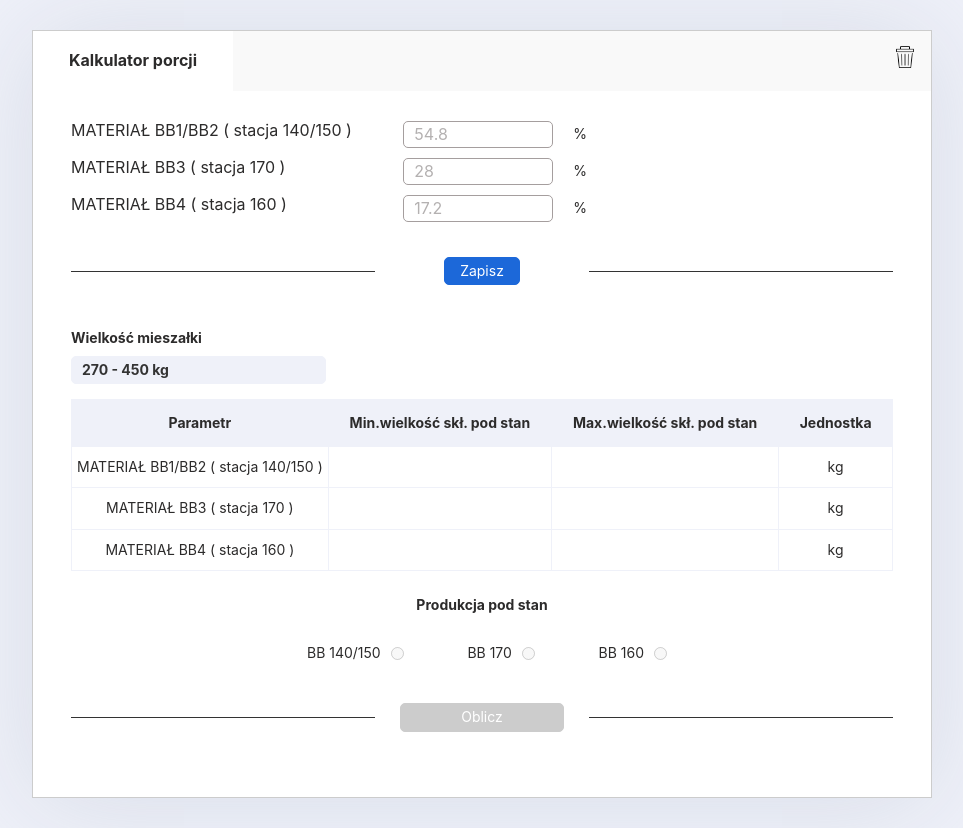
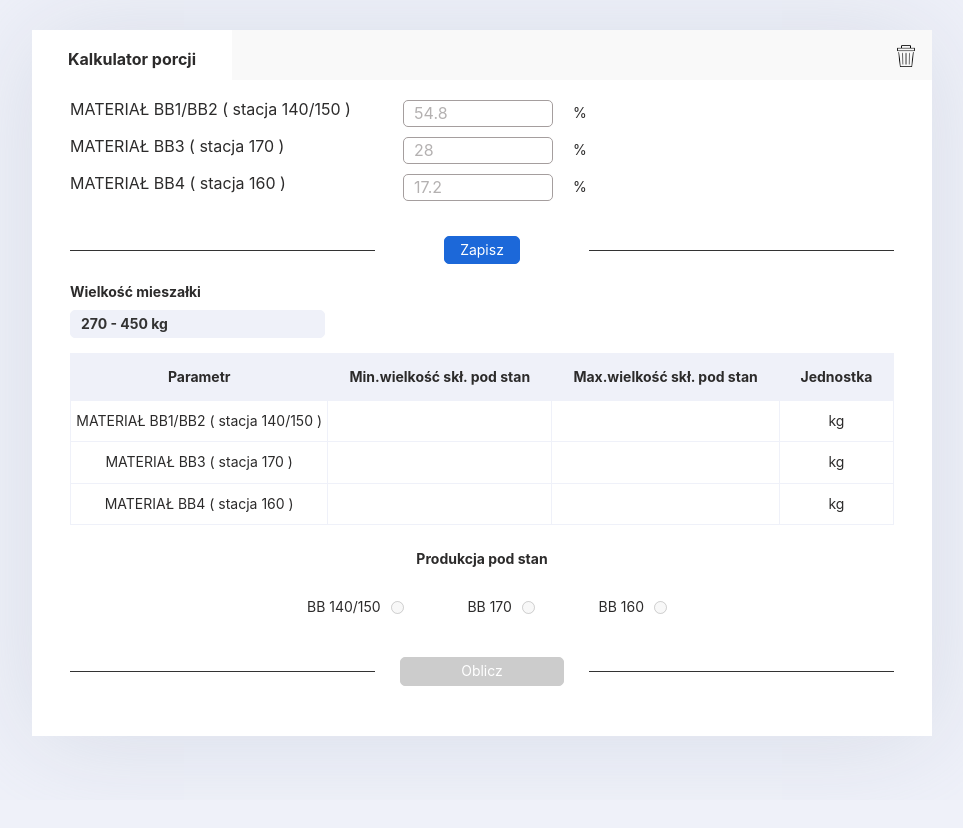
Before and after one commit to yevheniiorhanistyi/calculate, a website: page src/index.html in a window 1280 px wide. Shown: the whole page, without its empty margins (158-1121 px from the left). After the commit the page ends 800 px from the top, so only its background shows below. Drawn offline with nearby package versions, Linux system fonts and the light colour scheme; files that its build step writes are made by us from their sources.

Commit message:
fix: fix style-related bugs

```diff
--- a/src/scss/style.scss
+++ b/src/scss/style.scss
@@ -363,11 +363,10 @@ body {
 
 .container {
   max-width: 900px;
-  padding: 60px 23px 20px;
+  padding: 50px 23px 10px;
   margin: 0 auto;
   background-color: #fff;
-  border: 1px solid #ccc;
-  -webkit-box-shadow: 0 4px 100px rgba(164, 174, 196, 0.3);
+  -webkit-box-shadow: 0 4px 100px rgba(164, 174, 196, 0.6);
   box-shadow: 0 4px 100px rgba(164, 174, 196, 0.3);
   position: relative;
 }
@@ -386,7 +385,7 @@ body {
 
 .tab__item {
   width: 200px;
-  height: 60px;
+  height: 50px;
   padding: 20px 0;
   background-color: #fff;
   cursor: pointer;
@@ -439,6 +438,7 @@ body {
   transition: transform 0.3s linear;
   transition: transform 0.3s linear, -webkit-transform 0.3s linear;
 }
+
 .btn--clear:hover {
   background: 0;
   -webkit-transform: scale(1.1);
@@ -506,7 +506,6 @@ input::placeholder {
 
 .persent {
   display: block;
-  padding: 10px 0;
 }
 
 .persent-wrapper {
@@ -528,8 +527,11 @@ input::placeholder {
   padding: 5px 0;
   margin: 10px 20px 20px 0;
 }
+
 @media (max-width: 760px) {
-  .persent__item:nth-child(3), .persent__item:nth-child(4) {
+
+  .persent__item:nth-child(3),
+  .persent__item:nth-child(4) {
     display: none;
   }
 }
@@ -537,6 +539,7 @@ input::placeholder {
 .persent__item:nth-child(1) {
   width: 38%;
 }
+
 @media (max-width: 760px) {
   .persent__item:nth-child(1) {
     width: 100%;
@@ -546,10 +549,12 @@ input::placeholder {
 .persent__item:nth-child(2) {
   margin-right: 0;
 }
+
 @media (max-width: 760px) {
   .persent__item:nth-child(2):nth-child(2) {
     width: 100%;
   }
+
   .persent__item:nth-child(2):nth-child(2) .persent__input {
     margin: 0 auto 10px;
   }
@@ -563,6 +568,7 @@ input::placeholder {
   font-size: 16px;
   margin-bottom: 10px;
 }
+
 @media (max-width: 760px) {
   .persent__label {
     margin: 0 auto 10px;
@@ -685,25 +691,30 @@ table {
   border-radius: 5px;
   border-collapse: collapse;
 }
+
 table th {
   padding: 15px 20px;
   font-size: 14px;
   border: 1px solid #eff1f9;
   background-color: #eff1f9;
 }
+
 @media (max-width: 760px) {
   table th {
     padding: 5px 10px;
   }
 }
+
 table tr,
 table td {
   border: 1px solid #eff1f9;
 }
+
 table td {
   padding: 12px 4px;
   text-align: center;
 }
+
 @media (max-width: 760px) {
   table .dn {
     display: none;
@@ -779,15 +790,18 @@ table td {
   margin-bottom: 40px;
   border-top: 1px solid rgb(194, 188, 188);
 }
+
 .score .score__title {
   display: block;
   font-size: 14px;
   margin-right: 15px;
   margin-bottom: 15px;
 }
+
 .score .score__title--grey {
   color: #ccc;
 }
+
 .score .score__wrapper {
   display: -webkit-box;
   display: -ms-flexbox;
@@ -801,6 +815,7 @@ table td {
   height: 45px;
   margin-bottom: 25px;
 }
+
 .score .score__wrapper .choose {
   width: 20%;
   display: -webkit-box;
@@ -813,6 +828,7 @@ table td {
   -ms-flex-align: center;
   align-items: center;
 }
+
 .score .score__inner {
   display: -webkit-box;
   display: -ms-flexbox;
@@ -824,6 +840,7 @@ table td {
   height: 30px;
   position: relative;
 }
+
 .score__input {
   width: 40%;
   font-family: inherit;
@@ -834,11 +851,13 @@ table td {
   border-radius: 5px 0 0 5px;
   border-right: 0;
 }
+
 .score__input:focus {
   outline: 0;
   border: 1px solid #1c68d9;
   border-right: 0;
 }
+
 .score__btn {
   padding: 5px 15px;
   border-radius: 0 5px 5px 0;
@@ -872,8 +891,9 @@ table td {
   -ms-flex-align: center;
   align-items: center;
   width: 100%;
-  margin: 0 auto 15px;
+  margin: 0 auto;
 }
+
 .calc-group span {
   display: inline-block;
   width: 37%;
@@ -898,6 +918,7 @@ table td {
   margin: 10px 0 0;
   padding: 10px 0px;
 }
+
 .result span {
   color: red;
 }
@@ -915,6 +936,7 @@ table td {
   margin-top: 15px;
   border-top: 1px solid rgb(194, 188, 188);
 }
+
 .result__items .result__title {
   margin-bottom: 0;
 }
```
Also changed, not shown: dist/css/style.css, dist/css/style.min.css. Lines whose indentation alone changed are shown as unchanged.
